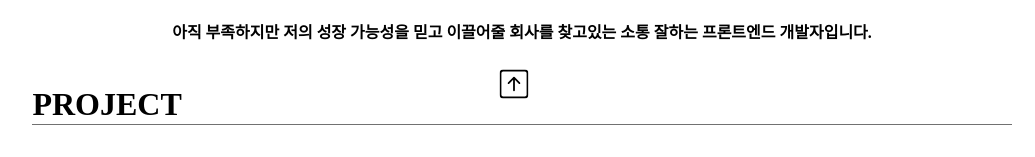
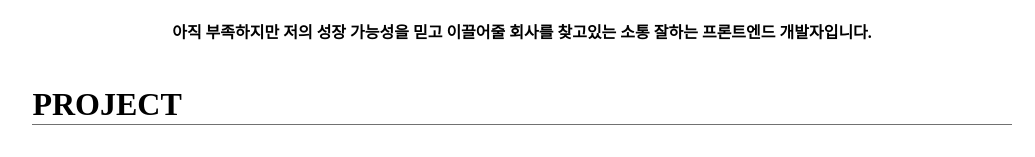
Before and after one commit to jm4293/portfolio, a React (Create React App) app: page / in a window 1280 px wide. Shown: the part 624-781 px from the top of the page, without its empty margins (118-1153 px from the left). Built offline with nearby package versions, Linux system fonts and the light colour scheme.

Commit message:
refactor: 탑 버튼 재사용

```diff
--- a/src/components/TopButton.jsx
+++ b/src/components/TopButton.jsx
@@ -2,9 +2,7 @@ import React from "react";
 import styled from "styled-components";
 import { BsArrowUpSquare } from "react-icons/bs"
 
-
-function TopButton({isModalSlide}) {
-
+function TopButton({change}) {
     const onclickTop = () => {
         window.scrollTo({
             top: 0,
@@ -13,26 +11,25 @@ function TopButton({isModalSlide}) {
     }
 
     return (
-        <Frame isModalSlide={isModalSlide}>
-            <StyledBsArrowUpSquare onClick={onclickTop}/>
+        <Frame>
+            {change ? <StyledBsArrowUpSquare onClick={onclickTop}/> : null}
         </Frame>
     )
 }
 
 const Frame = styled.div`
     position: fixed;
-    /* right: 50%; */
-    right: ${props => props.isModalSlide ? 56 : 50}%;
+    right: 5%;
     bottom: 10%;
 `;
 
 const StyledBsArrowUpSquare = styled(BsArrowUpSquare)`
     cursor: pointer;
-    transform: scale(1.8);
+    transform: scale(1.5);
 
     &:hover{
-        transform: scale(2.2);
-        transition: transform .5s;
+        transform: scale(1.7);
+        transition: transform .3s;
     }
 `;
 
```
